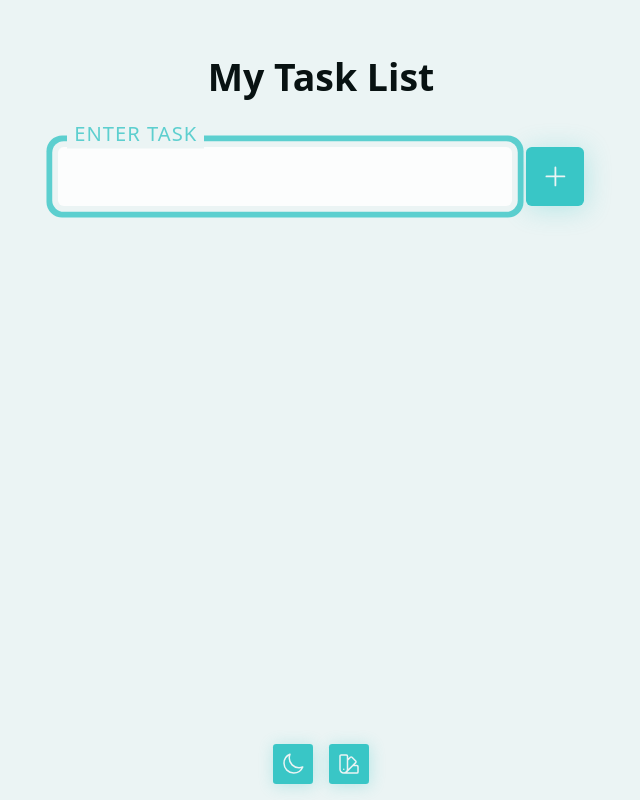
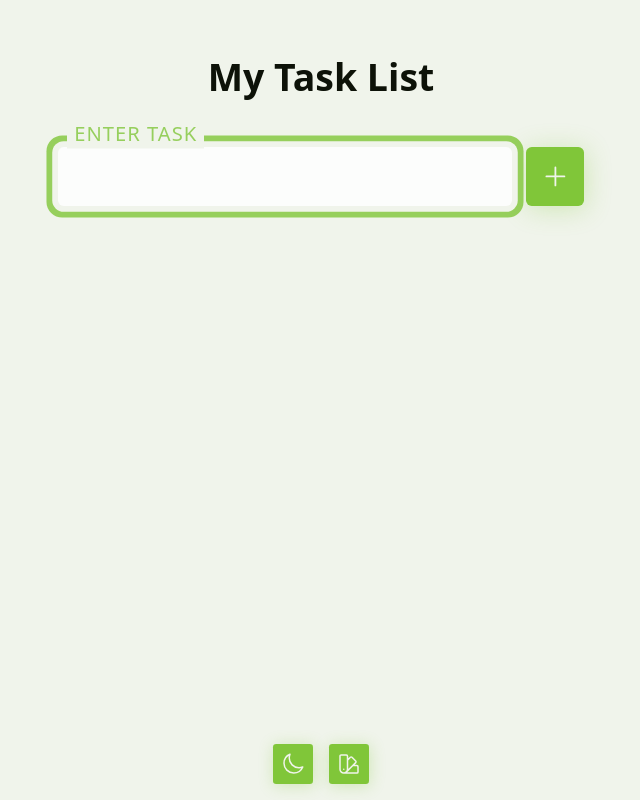
Before and after one commit to fred-gutierrez/to-do-app, a React (Vite) app: page / in a window 1280 px wide. Shown: the whole page, without its empty margins (319-959 px from the left). Built offline with nearby package versions, Linux system fonts and the light colour scheme.

Commit message:
working localStorage

```diff
--- a/src/components/ThemeSwitcher.jsx
+++ b/src/components/ThemeSwitcher.jsx
@@ -8,9 +8,16 @@ import {
   SwatchIcon,
 } from "@heroicons/react/24/outline";
 
+import useLocalStorage from "../hooks/useLocalStorage";
+
 export default function ThemeSwitcher() {
-  const [hue, setHue] = useState("180");
-  const [theme, setTheme] = useState("light");
+  const [hue, setHue] = useLocalStorage("react-todo.color", "90");
+
+  const defaultDark = window.matchMedia("(prefers-color-scheme: dark)").matches;
+  const [theme, setTheme] = useLocalStorage(
+    "react-todo.theme",
+    defaultDark ? "dark" : "light"
+  );
   const [isColorPicking, setIsColorPicking] = useState(false);
 
   useEffect(() => {
```
